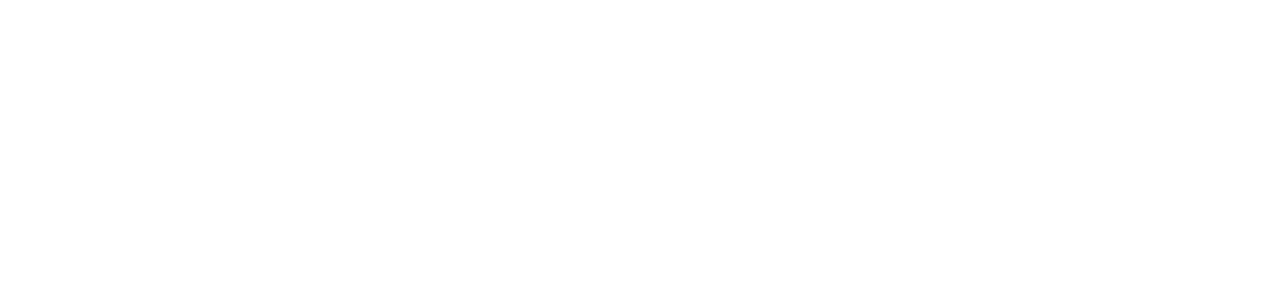
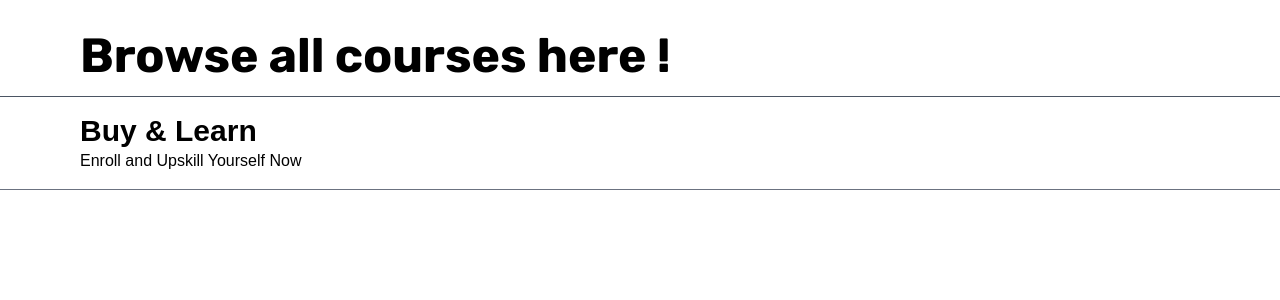
Before and after one commit to HimanshuGolyan01/CourseSellingWebsite, a React (Vite) app in the folder Frontend/: page /PurchaseCourse in a window 1280 px wide. Before the commit this address had no page. Shown: the top 300 px of the page. Built offline with nearby package versions, Linux system fonts and the light colour scheme.

Commit message:
Start Purchasing Functionality

```diff
--- a/Frontend/src/App.jsx
+++ b/Frontend/src/App.jsx
@@ -7,7 +7,7 @@
 import AdminHome from "./Pages/AdminHome";
 import UserHome from "./Pages/UserHome";
 import Uploadcourse from "./Pages/Uploadcourse";
-// import PurchaseCourse from "./PurchaseCourse"
+import PurchaseCourse from "./pages/PurchaseCourse"
 import { BrowserRouter as Router, Route, Routes } from 'react-router-dom';
 
 function App() {
@@ -22,7 +22,7 @@
         <Route path='/AdminHome' element={<AdminHome/>} />
         <Route path='/UserHome' element={<UserHome/>} />
         <Route path='/Uploadcourse' element={<Uploadcourse/>} />
-        {/* <Route path='/PurchaseCourse' element={<PurchaseCourse/>} /> */}
+        <Route path='/PurchaseCourse' element={<PurchaseCourse/>} />
       </Routes>
     </Router>
   );
--- a/Frontend/src/Pages/PurchaseCourse.jsx
+++ b/Frontend/src/Pages/PurchaseCourse.jsx
@@ -0,0 +1,21 @@
+import React from 'react'
+import { useEffect } from 'react'
+
+const PurchaseCourse = () => {
+  return (
+    <div>
+      <div>
+      <h1 className='font-rubik text-5xl font-bold ml-[5rem] mt-[2rem] from-gray-700 via-gray-500 to-white'>Browse all courses here !</h1>
+        <hr className="my-4 border-gray-600" />
+        <h2 className='text-3xl font-BebasNeue font-semibold ml-[5rem] '>Buy & Learn</h2>
+        <h1 className='font-BebasNeue ml-[5rem]'>Enroll and Upskill Yourself Now</h1>
+        <hr className="my-4 border-gray-500" />
+        <div>
+
+        </div>
+      </div>
+    </div>
+  )
+}
+
+export default PurchaseCourse
```
